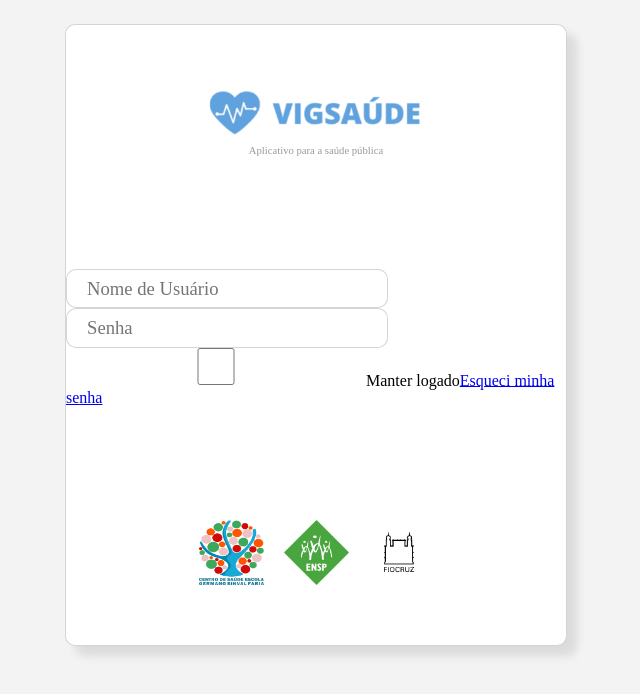
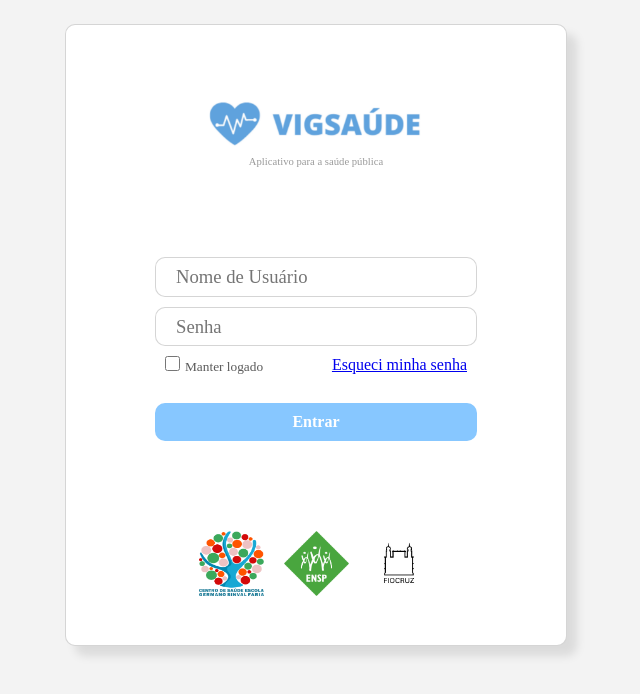
Before and after one commit to Brighside/Vigsaude, a Next.js app in the folder vigsaude_front/: page / in a window 1280 px wide. Shown: the top 694 px of the page, without its empty margins (324-964 px from the left). Built offline with nearby package versions, Linux system fonts and the light colour scheme.

Commit message:
Estilização do painelLogin

```diff
--- a/vigsaude_front/src/components/login/painelLogin.tsx
+++ b/vigsaude_front/src/components/login/painelLogin.tsx
@@ -12,10 +12,13 @@
                 <Input type="text" placeholder="Nome de Usuário"/>
                 <Input type="password" placeholder="Senha" />
                 <div className="opcaoSenha">
-                    <input type="checkbox"  id="manterLogado"/>
-                    <label htmlFor="manterLogado">Manter logado</label>
+                    <div>
+                        <input type="checkbox"  id="manterLogado"/>
+                        <label htmlFor="manterLogado">Manter logado</label>
+                    </div>
                     <a href="http://">Esqueci minha senha</a>
                 </div>
+                <button>Entrar</button>
             </div>
             <div className="logosConteiner">
                 <a href="http://www.ensp.fiocruz.br/portal-ensp/departamento/csegsf" target="_blank" >
--- a/vigsaude_front/src/styles/components/login.css
+++ b/vigsaude_front/src/styles/components/login.css
@@ -11,9 +11,11 @@
     align-items: center;
 }
 
+/* Estilização do logo */
 .viglogoConteiner {
     display: grid;
     justify-items: center;
+    margin-top: 22px;
 }
 
 .viglogoConteiner img {
@@ -25,6 +27,50 @@
     font-size: 8pt;
 }
 
+/* Estilização da div com os inputs*/
+.inputConteiner {
+    display: grid;
+    justify-items: center;
+}
+
+.inputConteiner input {
+    margin-bottom: 10px;
+}
+
+.inputConteiner button {
+    width: 322px;
+    height: 37.5px;
+    color: #fff;
+    background-color: #87c7ff;
+    border-radius: 10px;
+    font-weight: bold;
+    margin-top: 22px;
+}
+
+/* Estilização da div com as opções de manter logado e recuperar senha*/
+.opcaoSenha {
+    display: flex;
+    width: 322px;
+    justify-content: space-between;
+}
+
+.opcaoSenha input[type="checkbox"]{
+    width: 15px;
+    height: 15px;
+    margin-left: 10px;
+    margin-right: 5px;
+}
+
+.opcaoSenha label {
+    font-size: 10pt;
+    color: #000000a6;
+}
+
+.opcaoSenha a {
+    margin-right: 10px;
+}
+
+/* Estilização da div com os logos institucionais*/
 .logosConteiner a {
     margin: 0 10px;
 }
```
